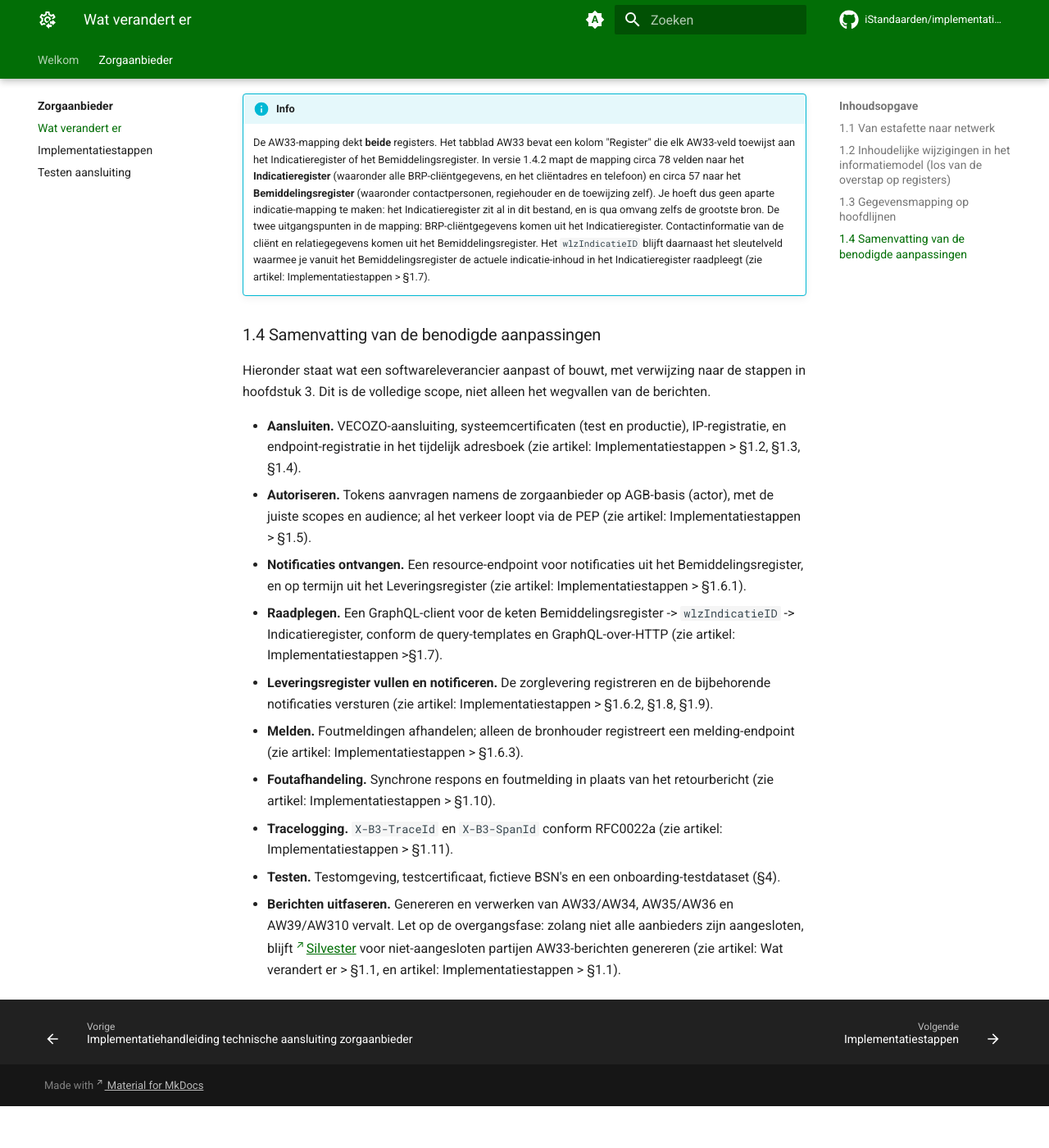
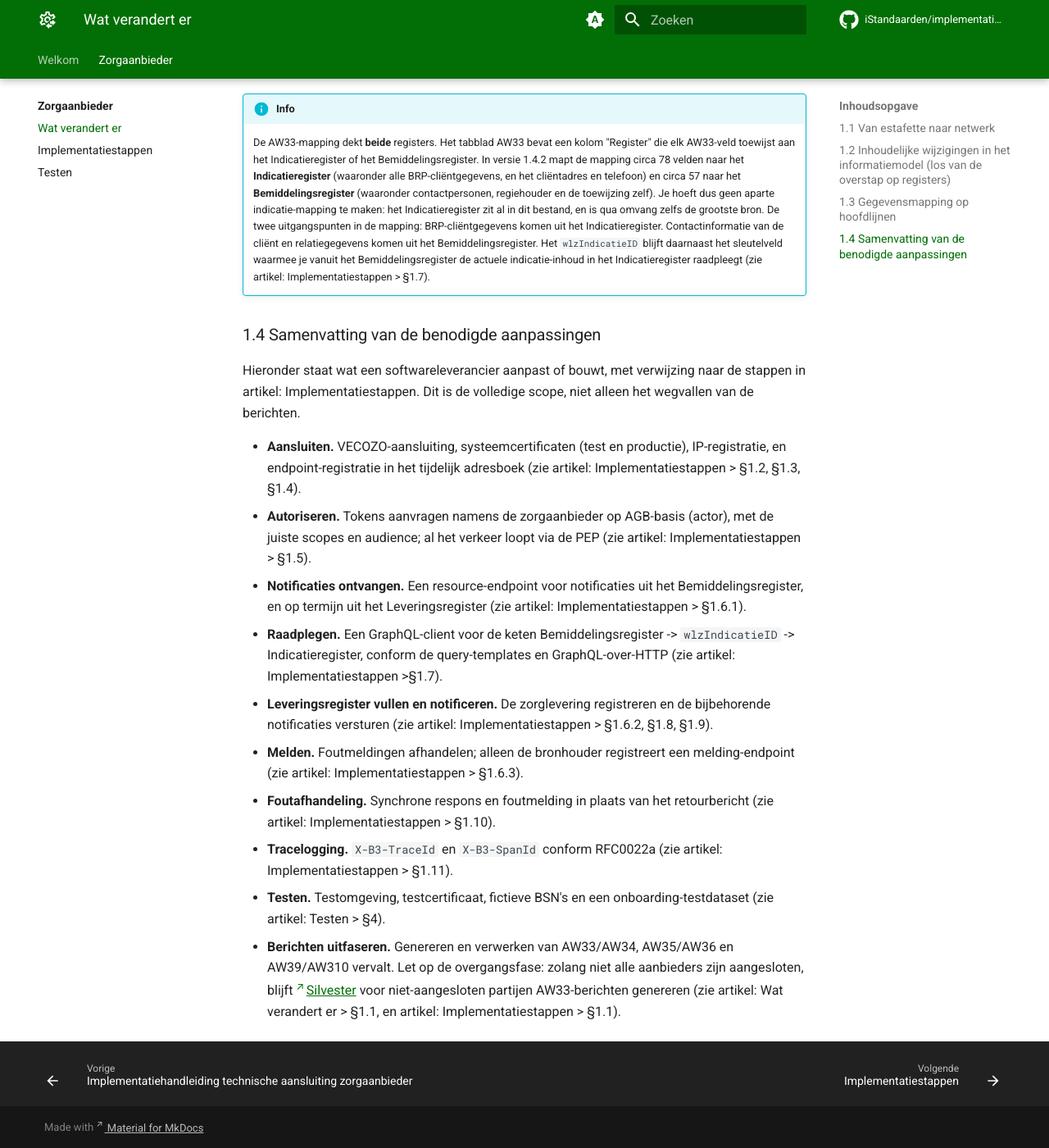
Before and after one commit to iStandaarden/implementatiehandleiding-netwerkmodel, an MkDocs documentation site: the page built from docs/zorgaanbieder/wat-verandert-er.md, in a window 1280 px wide and 1400 px high, scrolled down 3433 px. Shown: the whole window at 82% size. Built offline with MkDocs 1.6.1 and Material for MkDocs 9.7.7, drawn with Linux system fonts in a browser that asks for light colours; comment, search, counter and statistics services are not loaded; the version menu is left out; before the commit the page ends 4782 px from its top, so only the background shows below that; some of the changed text lies outside the part shown.

Commit message:
kleine wijzigingen

```diff
--- a/docs/zorgaanbieder/wat-verandert-er.md
+++ b/docs/zorgaanbieder/wat-verandert-er.md
@@ -67,7 +67,7 @@
 1. De AW33 vervalt. De toewijzingsinformatie staat in het Indicatie- en Bemiddelingsregister. De zorgaanbieder raadpleegt deze informatie. In plaats van de AW33 ontvangt de zorgaanbieder een notificatie.
 2. De regiehouder (dossierhouder of coördinator zorg thuis) is actueel raadpleegbaar in het Bemiddelingsregister, inclusief tussentijdse wisselingen. In het estafettemodel zijn die tussentijdse wisselingen niet beschikbaar.
 3. De informatieve zorgtoewijzing is raadpleegbaar. Het zorgkantoor verstuurt deze toewijzing niet meer automatisch.
-4. Het retourbericht (AW34/AW36/AW310) vervalt: een bevestiging op de notificatie en foutmeldingen komen ervoor in de plaats (artikel: Implementaitestappen > §1.10).
+4. Het retourbericht (AW34/AW36/AW310) vervalt: een bevestiging op de notificatie en foutmeldingen komen ervoor in de plaats (artikel: Implementatiestappen > §1.10).
 5. Het XML-bericht is vervangen door een GraphQL-query.
 6. Contactgegevens van cliënt en contactpersonen zijn raadpleegbaar in het Bemiddelingsregister, en op termijn in het Leveringsregister.
 7. Overlappende leveringen van andere aanbieders zijn met het Leveringsregister raadpleegbaar (LRA0005).
@@ -104,7 +104,7 @@
 
 ### 1.4 Samenvatting van de benodigde aanpassingen
 
-Hieronder staat wat een softwareleverancier aanpast of bouwt, met verwijzing naar de stappen in hoofdstuk 3. Dit is de volledige scope, niet alleen het wegvallen van de berichten.
+Hieronder staat wat een softwareleverancier aanpast of bouwt, met verwijzing naar de stappen in artikel: Implementatiestappen. Dit is de volledige scope, niet alleen het wegvallen van de berichten.
 
 - **Aansluiten.** VECOZO-aansluiting, systeemcertificaten (test en productie), IP-registratie, en endpoint-registratie in het tijdelijk adresboek (zie artikel: Implementatiestappen > §1.2, §1.3, §1.4).
 - **Autoriseren.** Tokens aanvragen namens de zorgaanbieder op AGB-basis (actor), met de juiste scopes en audience; al het verkeer loopt via de PEP (zie artikel: Implementatiestappen > §1.5).
@@ -114,5 +114,5 @@
 - **Melden.** Foutmeldingen afhandelen; alleen de bronhouder registreert een melding-endpoint (zie artikel: Implementatiestappen > §1.6.3).
 - **Foutafhandeling.** Synchrone respons en foutmelding in plaats van het retourbericht (zie artikel: Implementatiestappen > §1.10).
 - **Tracelogging.** `X-B3-TraceId` en `X-B3-SpanId` conform RFC0022a (zie artikel: Implementatiestappen > §1.11).
-- **Testen.** Testomgeving, testcertificaat, fictieve BSN's en een onboarding-testdataset (§4).
+- **Testen.** Testomgeving, testcertificaat, fictieve BSN's en een onboarding-testdataset (zie artikel: Testen > §4).
 - **Berichten uitfaseren.** Genereren en verwerken van AW33/AW34, AW35/AW36 en AW39/AW310 vervalt. Let op de overgangsfase: zolang niet alle aanbieders zijn aangesloten, blijft [Silvester](https://istandaarden.github.io/Afsprakenstelsel-iWlz/current/applicatie/silvester/) voor niet-aangesloten partijen AW33-berichten genereren (zie artikel: Wat verandert er > §1.1, en artikel: Implementatiestappen > §1.1).
--- a/mkdocs.yml
+++ b/mkdocs.yml
@@ -121,4 +121,4 @@
     - zorgaanbieder/index.md
     - Wat verandert er: zorgaanbieder/wat-verandert-er.md
     - Implementatiestappen: zorgaanbieder/implementatiestappen.md
-    - Testen aansluiting: zorgaanbieder/testen-aansluiting.md
+    - Testen: zorgaanbieder/testen.md
```
Also changed, not shown: docs/zorgaanbieder/testen.md (renamed from docs/zorgaanbieder/testen-aansluiting.md).
